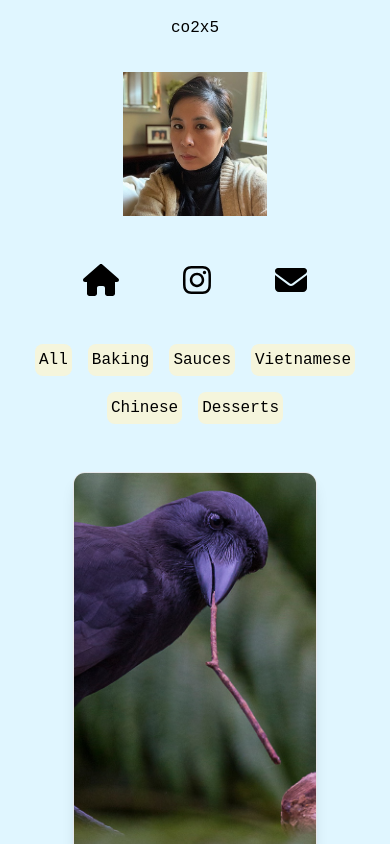
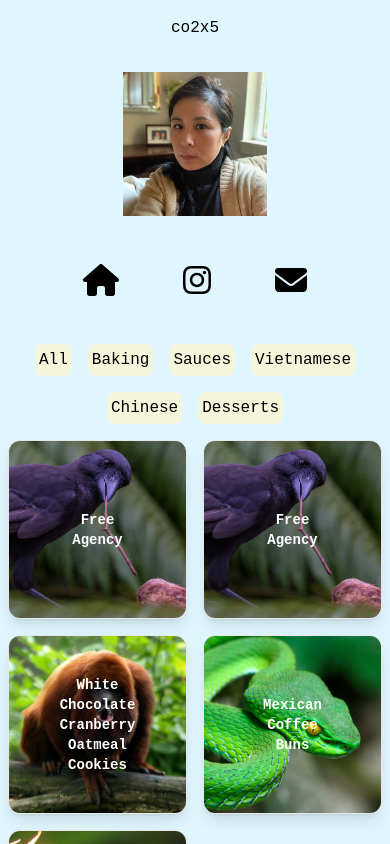
Before and after one commit to wesngu28/recipe-blog, a Next.js app: page / in a window 390 px wide. Shown: the top 844 px of the page. Built offline with nearby package versions, Linux system fonts and the light colour scheme.

Commit message:
aspect square

```diff
--- a/app/post/[slug]/page.tsx
+++ b/app/post/[slug]/page.tsx
@@ -11,11 +11,23 @@ interface Props {
 }
 
 export default function RecipeDynamicPage({ params: { slug } }: Props) {
+
+  const files = fs.readdirSync('posts');
+  const paths = files.map((fileName) => ({
+
+    params: {
+
+      slug: fileName.replace('.md', ''),
+
+    },
+
+  }));
+
   const fileName = fs.readFileSync(`posts/${slug}.md`, 'utf-8');
   const { data: frontmatter, content } = matter(fileName);
   return (
     <div className='prose mx-auto'>
-      <div dangerouslySetInnerHTML={{ __html: md().render(content) }} />
+      <div className='m-4' dangerouslySetInnerHTML={{ __html: md().render(content) }} />
     </div>
   );
 }
--- a/components/Post.tsx
+++ b/components/Post.tsx
@@ -16,7 +16,7 @@ export default function Post() {
   });
 
   return (
-    <div className="grid grid-cols-1 md:grid-cols-2 lg:grid-cols-3 p-4 md:p-0 m-4 w-3/4 items-center justify-center place-items-center">
+    <div className="grid grid-cols-2 md:w-3/4 md:grid-cols-2 lg:grid-cols-3 md:m-4 items-center justify-center place-items-center">
       <PostCollector posts={posts} />
     </div>
   );
--- a/components/PostCollector.tsx
+++ b/components/PostCollector.tsx
@@ -13,7 +13,9 @@ interface Props {
 export default function PostCollector({ posts }: Props) {
   const filterContext = useContext(FilterContext);
   const filter = filterContext?.filter;
-
+  const isHoverableDevice = window.matchMedia(
+    '(hover: hover) and (pointer: fine)'
+  )
   return (
     <>
       {filter
@@ -22,17 +24,19 @@ export default function PostCollector({ posts }: Props) {
             .map(({ slug, frontmatter }) => (
               <div
                 key={slug}
-                className="group relative hover:scale-105 hover:cursor-pointer z-10 duration-700 ease-out bg-gray-50 border border-gray-200 m-2 rounded-xl shadow-lg overflow-hidden flex flex-col h-96"
+                className="group relative betterhover:hover:scale-105 betterhover:hover:cursor-pointer z-10 duration-700 ease-out bg-gray-50 border border-gray-200 m-2 rounded-xl shadow-lg overflow-hidden
+                flex flex-col aspect-square"
               >
                 <Link href={`/post/${slug}`}>
                   <Image
-                    className="group-hover:blur-md hover:cursor-pointer z-10 duration-700 ease-out object-cover min-w-full max-w-full h-96 max-h-full min-h-full"
+                    className="group-hover:blur-md betterhover:hover:cursor-pointer z-10 duration-700 ease-out
+                    object-cover aspect-square"
                     width={650}
                     height={650}
                     alt={frontmatter.title}
                     src={`/${frontmatter.socialImage}`}
                   />
-                  <div className="top-1/2 left-1/2 text-center -translate-y-1/2 -translate-x-1/2 absolute invisible group-hover:visible hover:visible text-white font-bold text-xl">
+                  <div className="top-1/2 left-1/2 text-center -translate-y-1/2 -translate-x-1/2 absolute invisible group-hover:visible betterhover:hover:visible text-white font-bold text-xl">
                     {frontmatter.title}
                   </div>
                 </Link>
@@ -41,17 +45,19 @@ export default function PostCollector({ posts }: Props) {
         : posts.map(({ slug, frontmatter }) => (
             <div
               key={slug}
-              className="group relative hover:scale-105 hover:cursor-pointer z-10 duration-700 ease-out bg-gray-50 border border-gray-200 m-2 rounded-xl shadow-lg overflow-hidden flex flex-col h-96"
+              className="group relative betterhover:hover:scale-105 betterhover:hover:cursor-pointer z-10 duration-700 ease-out bg-gray-50 border border-gray-200 m-2 rounded-xl shadow-lg overflow-hidden
+              flex flex-col aspect-square"
             >
               <Link href={`/post/${slug}`}>
                 <Image
-                  className="group-hover:blur-md hover:cursor-pointer z-10 duration-700 ease-out object-cover min-w-full max-w-full h-96 max-h-full min-h-full"
+                  className="group-hover:blur-md betterhover:hover:cursor-pointer z-10 duration-700 ease-out
+                  object-cover aspect-square"
                   width={650}
                   height={650}
                   alt={frontmatter.title}
                   src={`/${frontmatter.socialImage}`}
                 />
-                <div className="top-1/2 left-1/2 text-center -translate-y-1/2 -translate-x-1/2 absolute invisible group-hover:visible hover:visible text-white font-bold text-xl">
+                <div className={`top-1/2 left-1/2 text-center -translate-y-1/2 -translate-x-1/2 absolute ${isHoverableDevice.matches ? 'invisible text-xl' : 'visible text-sm'} group-hover:visible betterhover:hover:visible text-white font-bold`}>
                   {frontmatter.title}
                 </div>
               </Link>
--- a/tailwind.config.js
+++ b/tailwind.config.js
@@ -10,6 +10,12 @@ module.exports = {
       fontFamily: {
         'space': ['Space Mono', 'Monospace']
       },
+      screens: {
+        'xxs': '400px',
+        'xs': '450px',
+        'common': '992px',
+        'betterhover': {'raw': '(hover: hover)'},
+      },
     },
   },
   plugins: [require('@tailwindcss/typography')],
```
